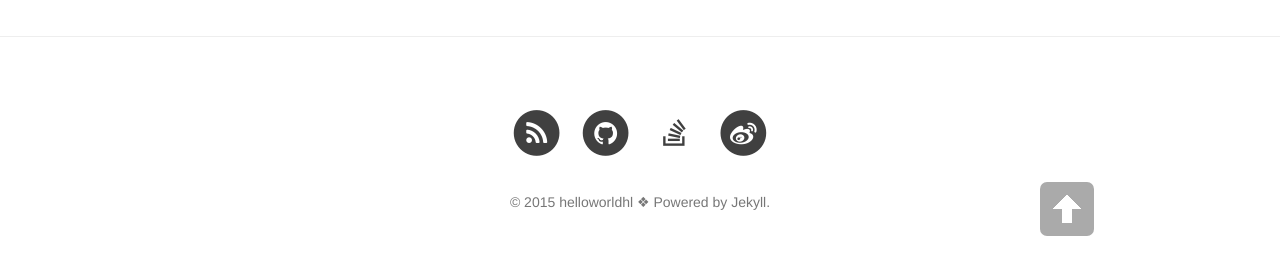
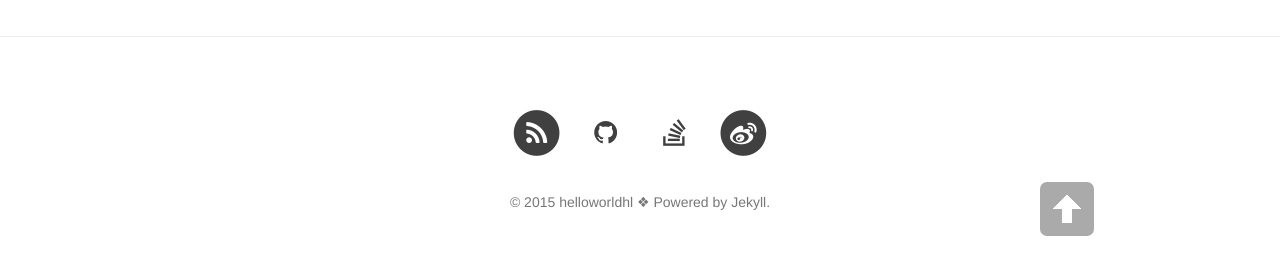
Before and after one commit to helloworldhl/helloworldhl.github.io, a Jekyll site: the page built from index.html, in a window 1280 px wide. Shown: the part 634-911 px from the top of the page. Built offline with Jekyll 4.4.1, drawn with Linux system fonts in a browser that asks for light colours; nearby versions of some CDN libraries; the list of posts is cut into pages by our own code.

Commit message:
new change

```diff
--- a/_includes/footer.html
+++ b/_includes/footer.html
@@ -28,8 +28,8 @@
                     <li>
                         <a href="https://github.com/helloworldhl">
                             <span class="fa-stack fa-lg">
-                                <i class="fa fa-circle fa-stack-2x"></i>
-                                <i class="fa fa-github fa-stack-1x fa-inverse"></i>
+                                <i class="social fa fa-github"></i>
+                                <!--<i class="fa fa-github fa-stack-1x fa-inverse"></i>-->
                             </span>
                         </a>
                     </li>
```
